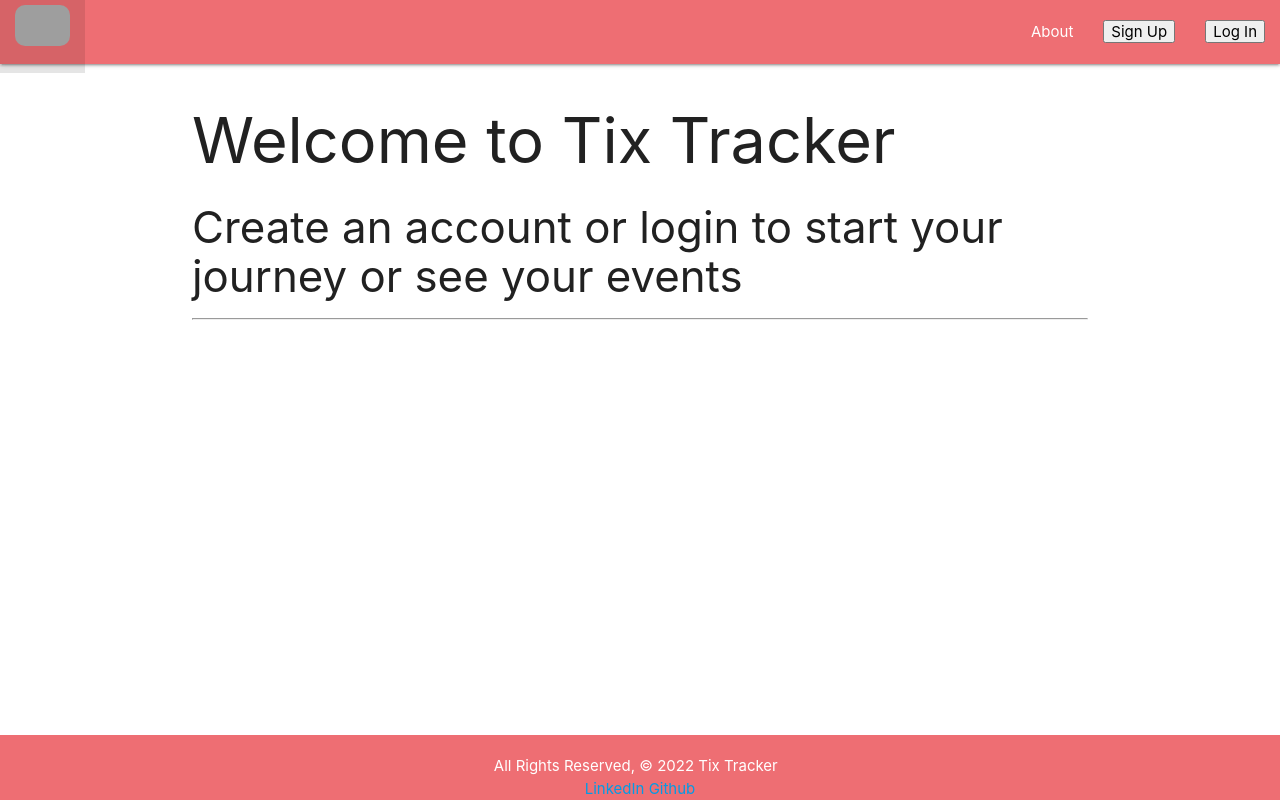
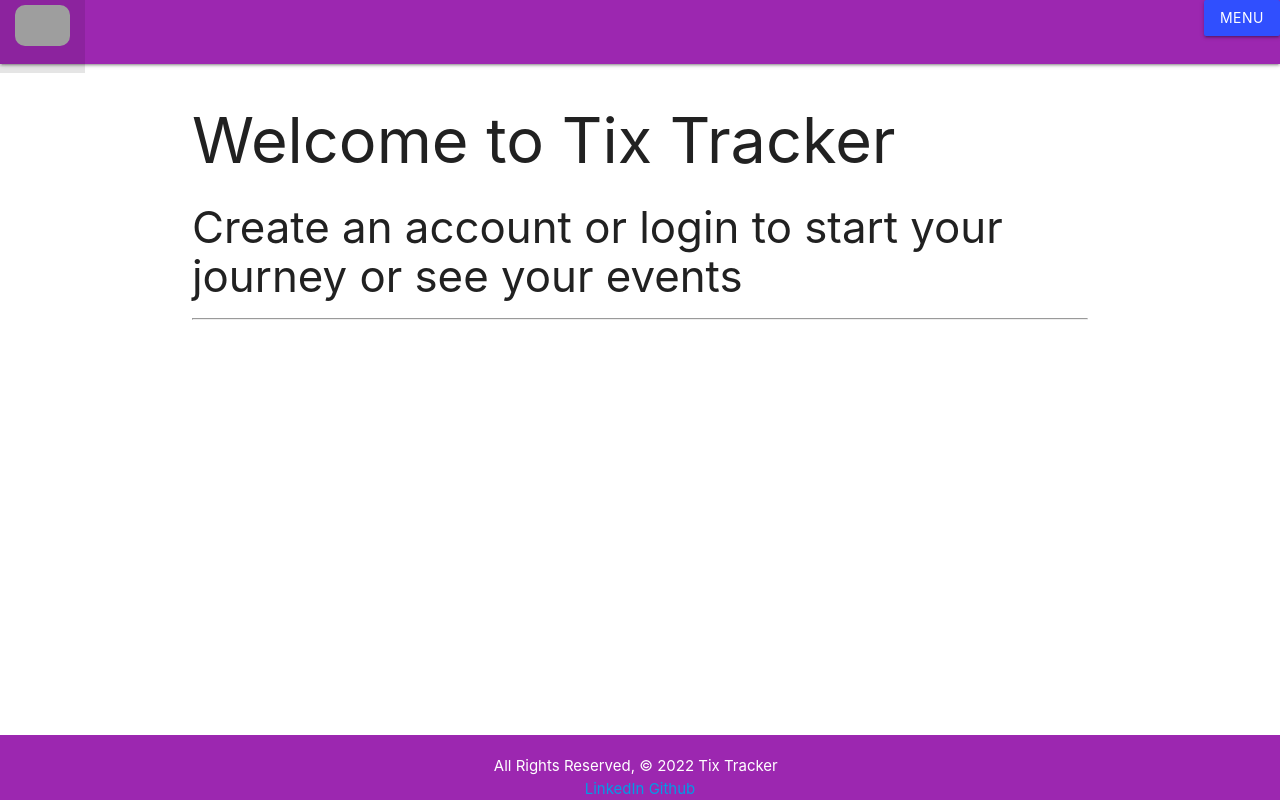
Before and after one commit to e-w-davis/tixtracker, a Django app: page / in a window 1280 px wide. Run offline with Django 4.2, Linux system fonts and the light colour scheme; grey boxes are pictures that could not be loaded.

Commit message:
colors and dropdown added

```diff
--- a/main_app/static/css/style.css
+++ b/main_app/static/css/style.css
@@ -23,8 +23,3 @@ footer {
     padding-top: 0;
     text-align: center;
 }
-
-@media (max-width: 500px) {
-    /* body > header.navbar-fixed > nav > div.nav-wrapper > ul > li > a.left > img.logo{
-    } */
-}
--- a/main_app/templates/base.html
+++ b/main_app/templates/base.html
@@ -2,50 +2,44 @@
 <!DOCTYPE html>
 <html lang="en">
     <head>
-    <meta charset="UTF-8">
-    <meta http-equiv="X-UA-Compatible" content="IE=edge">
-    <meta name="viewport" content="width=device-width, initial-scale=1.0">
+        <meta charset="UTF-8" />
+        <meta http-equiv="X-UA-Compatible" content="IE=edge" />
+        <meta name="viewport" content="width=device-width, initial-scale=1.0" />
         <link rel="stylesheet" href="https://cdnjs.cloudflare.com/ajax/libs/materialize/1.0.0/css/materialize.min.css"/>
-    <link rel="stylesheet" type="text/css" href="{% static 'css/style.css' %}" />
+        <link rel="stylesheet" type="text/css" href="{% static 'css/style.css' %}"/>
+        <script src="https://ajax.googleapis.com/ajax/libs/jquery/3.5.1/jquery.min.js"></script>
+        <script src="https://cdnjs.cloudflare.com/ajax/libs/materialize/1.0.0/js/materialize.min.js"></script>
+
         <title>Tix Tracker</title>
     </head>
     <body>
         <header class="navbar-fixed">
             <nav>
-            <div class="nav-wrapper">
+                <div class="nav-wrapper purple">
                     <ul>
                         <li>
                             <a href="/" class="left "><img class="logo" src="https://i.imgur.com/WCExX4U.jpg" alt="Tix Tracker Logo"></a>
                         </li>
                     </ul>
-                <ul class="right">
+
+                    <a class='right dropdown-trigger btn indigo accent-4' href='#' data-target='dropdown1'>Menu</a>
+
+                    <ul id='dropdown1' class="dropdown-content">
                         <li><a href="{% url 'about' %}">About</a></li>
                         {% if user.is_authenticated %}
                         <li><a href="{% url 'tix_create' %}">Add Tix</a></li>
                         <li><a href="{% url 'index' %}">View all Tix</a></li>
-                    <li>
-                        <a href="{% url 'logout'%}">
-                            <button type="submit">Log Out</button>
-                        </a>
-                    </li>
+                        <li><a href="{% url 'logout'%}"><button type="submit">Log Out</button></a></li>
                         {% else %}
-                    <li>
-                        <a href="{% url 'signup'%}">
-                            <button type="submit">Sign Up</button>
-                        </a>
-                    </li>
-                    <li>
-                        <a href="{% url 'login'%}">
-                            <button type="submit">Log In</button>
-                        </a>
-                    </li>
+                        <li><a href="{% url 'signup'%}"><button type="submit">Sign Up</button></a></li>
+                        <li><a href="{% url 'login'%}"><button type="submit">Log In</button></a></li>
                         {% endif %}
                     </ul>
                 </div>
             </nav>
         </header>
         <main class="container">{% block content %} {% endblock %}</main>
-    <footer class="page-footer">
+        <footer class="page-footer purple">
             <div class="center">
                 All Rights Reserved, &copy; 2022 Tix Tracker &nbsp;
                 <br />
@@ -53,5 +47,10 @@
                 <a href="https://github.com/e-w-davis">Github</a>
             </div>
         </footer>
+        <script>
+            $(document).ready(function(){
+                $(".dropdown-trigger").dropdown();
+            });
+        </script>
     </body>
 </html>
```
Lines whose indentation alone changed are shown as unchanged.
